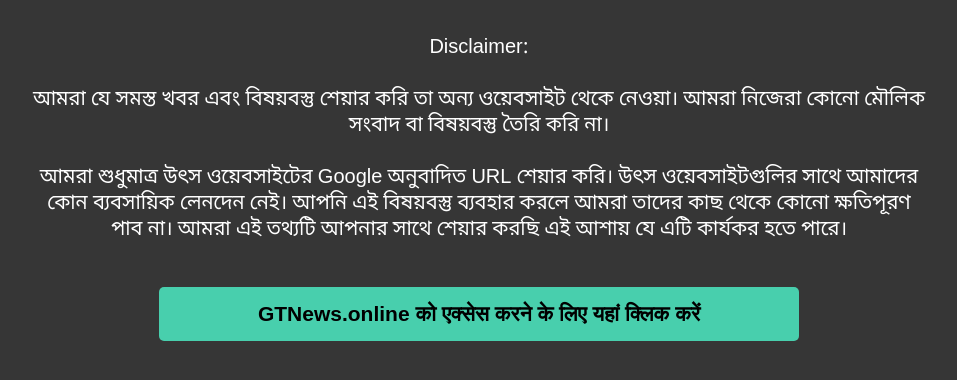
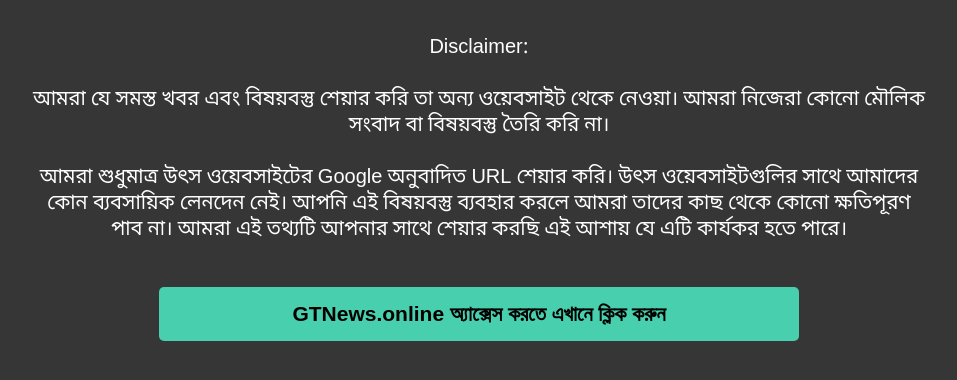
Before and after one commit to sivahqpw/bangla, a plain HTML site: page index.html in a window 1280 px wide. Shown: the part 162-542 px from the top of the page, without its empty margins (161-1118 px from the left). Drawn offline with nearby package versions, Linux system fonts and the light colour scheme.

Commit message:
Update index.html

```diff
--- a/index.html
+++ b/index.html
@@ -233,7 +233,7 @@ body {
 
 <div style="padding-top: 20px"></div>
 <center>
-<button id="button1" class="button button1" >GTNews.online को एक्सेस करने के लिए यहां क्लिक करें</button>
+<button id="button1" class="button button1" >GTNews.online অ্যাক্সেস করতে এখানে ক্লিক করুন</button>
 </center>
 
 
```
